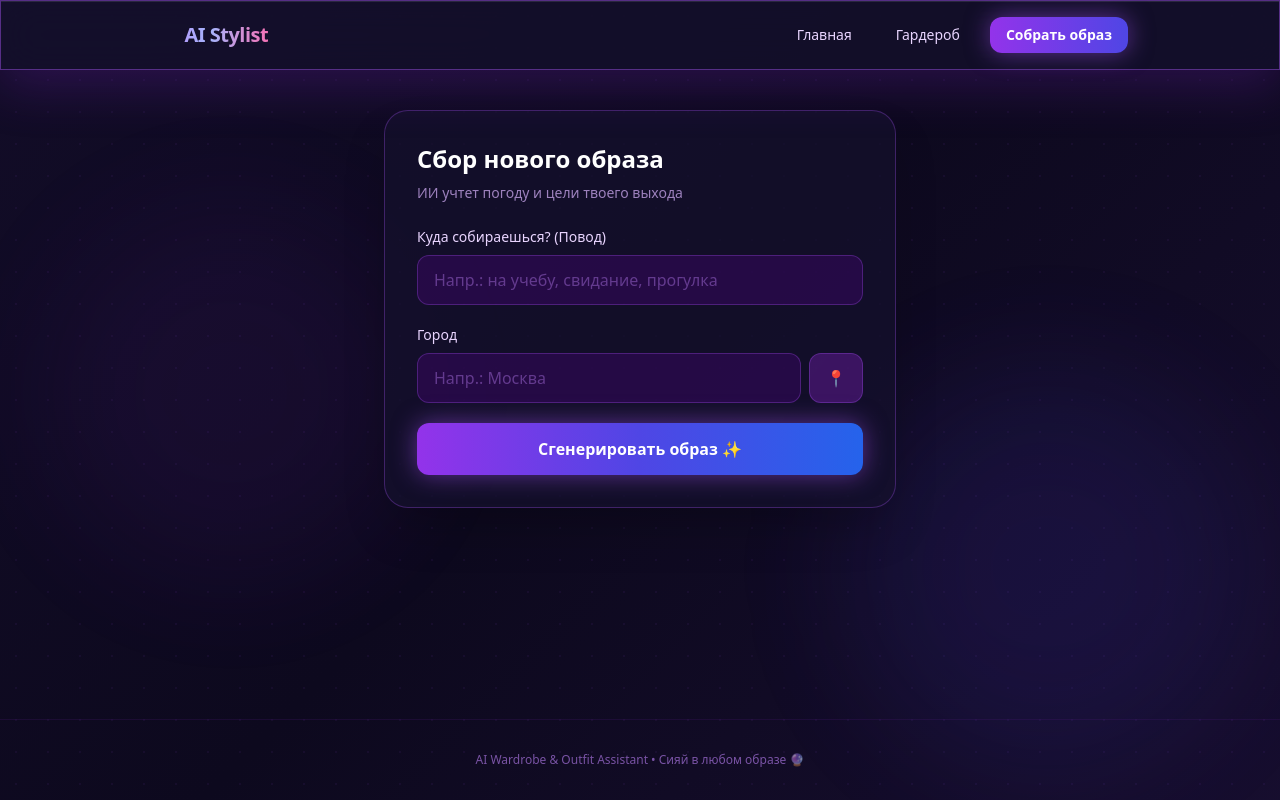
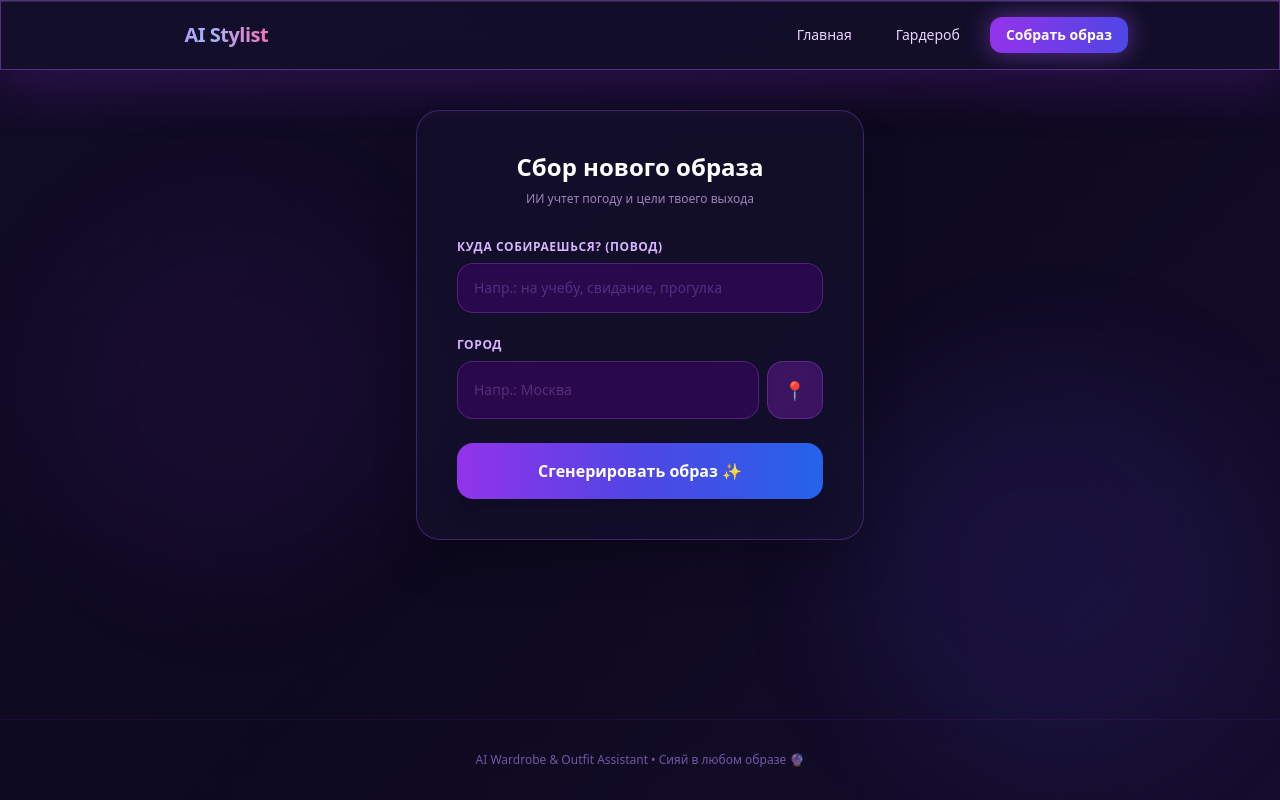
Before and after one commit to bluzokda/outfit, a Flask app: page /outfit in a window 1280 px wide. Run offline with Flask 3, Linux system fonts and the light colour scheme; some libraries are stand-ins or nearby versions.

Commit message:
Update outfit_form.html

```diff
--- a/templates/outfit_form.html
+++ b/templates/outfit_form.html
@@ -1,29 +1,42 @@
 {% extends "base.html" %}
 {% block content %}
-<div class="max-w-lg mx-auto glass-panel rounded-3xl p-6 sm:p-8 border border-purple-500/30 shadow-2xl">
-    <h1 class="text-2xl font-bold text-white mb-2">Сбор нового образа</h1>
-    <p class="text-sm text-purple-300/70 mb-6">ИИ учтет погоду и цели твоего выхода</p>
+<div class="max-w-md mx-auto glass-panel rounded-3xl p-8 sm:p-10 border border-purple-500/30 shadow-2xl relative overflow-hidden">
+    <!-- Анимация загрузки поверх формы при генерации -->
+    <div id="loadingOverlay" class="absolute inset-0 bg-[#070514]/90 backdrop-blur-xl z-50 flex flex-col items-center justify-center transition-all duration-500 opacity-0 pointer-events-none">
+        <div class="relative w-20 h-20 mb-6">
+            <div class="absolute inset-0 rounded-full border-4 border-purple-500/20 animate-ping"></div>
+            <div class="absolute inset-0 rounded-full border-4 border-t-purple-500 border-r-indigo-500 border-b-transparent border-l-transparent animate-spin"></div>
+            <div class="absolute inset-0 flex items-center justify-center text-2xl">✨</div>
+        </div>
+        <h3 class="text-white font-bold text-lg mb-2">ИИ подбирает образ...</h3>
+        <p id="loadingStatusText" class="text-xs text-purple-300/70 animate-pulse">Анализируем погоду и гардероб</p>
+    </div>
+
+    <div class="mb-8 text-center">
+        <h1 class="text-2xl font-black text-white mb-2">Сбор нового образа</h1>
+        <p class="text-xs text-purple-300/70">ИИ учтет погоду и цели твоего выхода</p>
+    </div>
 
     {% if error %}
-        <div class="mb-6 p-4 rounded-xl bg-red-950/60 border border-red-500/40 text-red-200 text-sm">
+        <div class="mb-6 p-4 rounded-2xl bg-red-950/80 border border-red-500/50 text-red-200 text-xs shadow-lg">
             {{ error }}
         </div>
     {% endif %}
 
-    <form method="POST" class="space-y-5" id="outfitForm">
+    <form method="POST" class="space-y-6" id="outfitForm" onsubmit="showLoading()">
         <div>
-            <label class="block text-sm font-medium text-purple-200 mb-2">Куда собираешься? (Повод)</label>
+            <label class="block text-xs font-semibold uppercase tracking-wider text-purple-300 mb-2">Куда собираешься? (Повод)</label>
             <input type="text" name="occasion" required placeholder="Напр.: на учебу, свидание, прогулка"
-                class="w-full px-4 py-3 rounded-xl bg-purple-950/50 border border-purple-500/30 text-white placeholder-purple-400/40 focus:outline-none focus:border-purple-400 transition">
+                class="w-full px-4 py-3.5 rounded-2xl bg-purple-950/60 border border-purple-500/30 text-white placeholder-purple-400/30 focus:outline-none focus:border-purple-400 transition text-sm shadow-inner">
         </div>
 
         <div>
-            <label class="block text-sm font-medium text-purple-200 mb-2">Город</label>
+            <label class="block text-xs font-semibold uppercase tracking-wider text-purple-300 mb-2">Город</label>
             <div class="flex gap-2">
                 <input type="text" name="city" id="cityInput" placeholder="Напр.: Москва"
-                    class="w-full px-4 py-3 rounded-xl bg-purple-950/50 border border-purple-500/30 text-white placeholder-purple-400/40 focus:outline-none focus:border-purple-400 transition">
+                    class="w-full px-4 py-3.5 rounded-2xl bg-purple-950/60 border border-purple-500/30 text-white placeholder-purple-400/30 focus:outline-none focus:border-purple-400 transition text-sm shadow-inner">
                 <button type="button" onclick="getLocation()" title="Использовать геолокацию"
-                    class="px-4 py-3 rounded-xl bg-purple-900/60 border border-purple-500/30 text-purple-200 hover:bg-purple-800 transition flex items-center justify-center">
+                    class="px-4 py-3.5 rounded-2xl bg-purple-900/60 border border-purple-500/30 text-purple-200 hover:bg-purple-800 transition flex items-center justify-center text-lg shadow-inner">
                     📍
                 </button>
             </div>
@@ -32,7 +45,7 @@
         <input type="hidden" name="lat" id="lat">
         <input type="hidden" name="lon" id="lon">
 
-        <button type="submit" id="submitBtn" class="w-full py-3.5 rounded-xl font-bold text-white bg-gradient-to-r from-purple-600 via-indigo-600 to-blue-600 neon-glow transition transform hover:-translate-y-0.5">
+        <button type="submit" id="submitBtn" class="w-full py-4 rounded-2xl font-bold text-white bg-gradient-to-r from-purple-600 via-indigo-600 to-blue-600 neon-glow transition transform hover:-translate-y-0.5 shadow-xl">
             Сгенерировать образ ✨
         </button>
     </form>
@@ -53,5 +66,24 @@ function getLocation() {
         alert("Геолокация не поддерживается вашим браузером.");
     }
 }
+
+function showLoading() {
+    const overlay = document.getElementById('loadingOverlay');
+    overlay.style.opacity = '1';
+    overlay.style.pointerEvents = 'auto';
+
+    const statuses = [
+        "Сверяем прогноз погоды...",
+        "Сканируем твой цифровой гардероб...",
+        "Генерируем стильные сочетания...",
+        "Создаем визуальный коллаж лука..."
+    ];
+    let i = 0;
+    setInterval(() => {
+        i = (i + 1) % statuses.length;
+        const statusEl = document.getElementById('loadingStatusText');
+        if (statusEl) statusEl.textContent = statuses[i];
+    }, 1500);
+}
 </script>
 {% endblock %}
```
